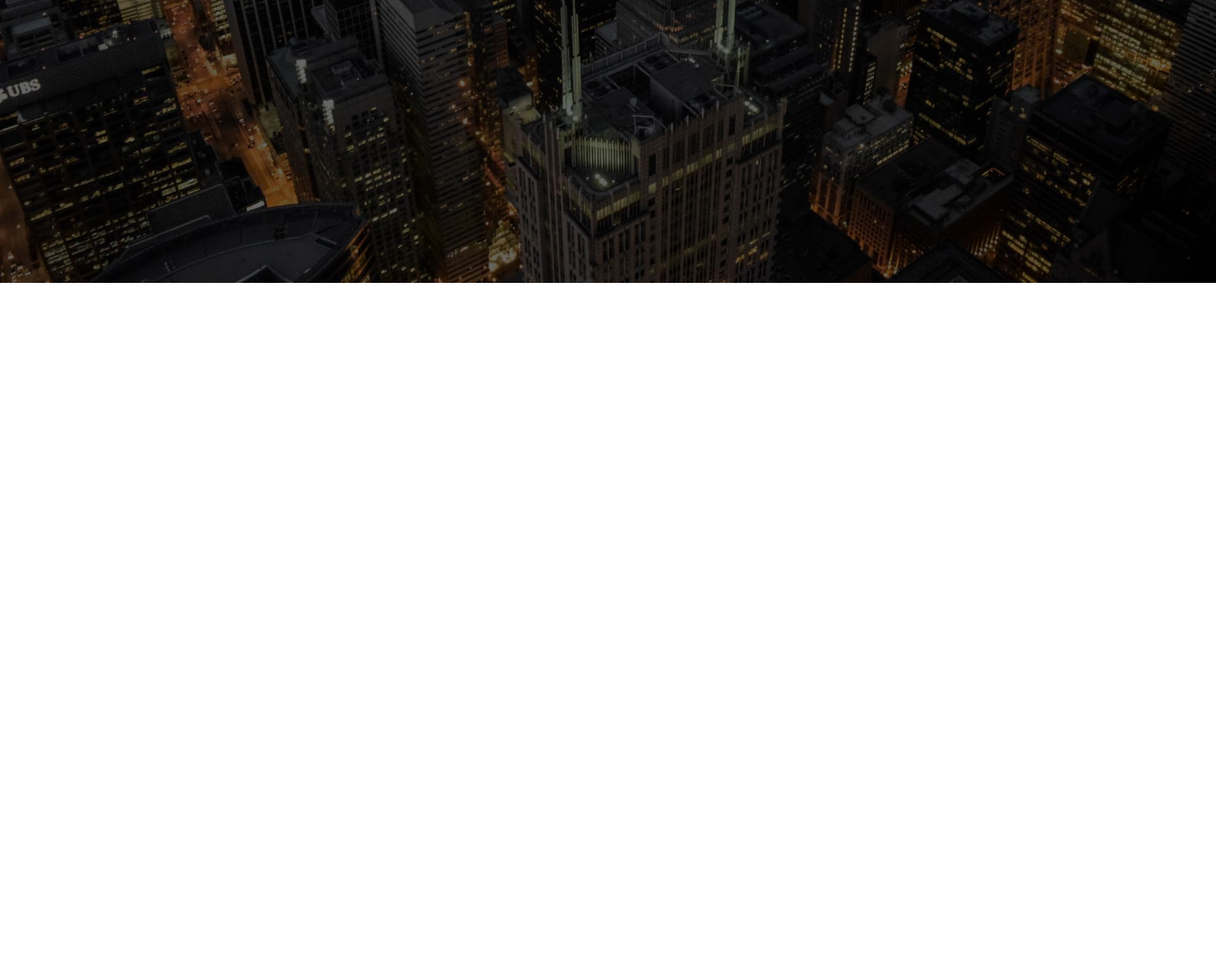
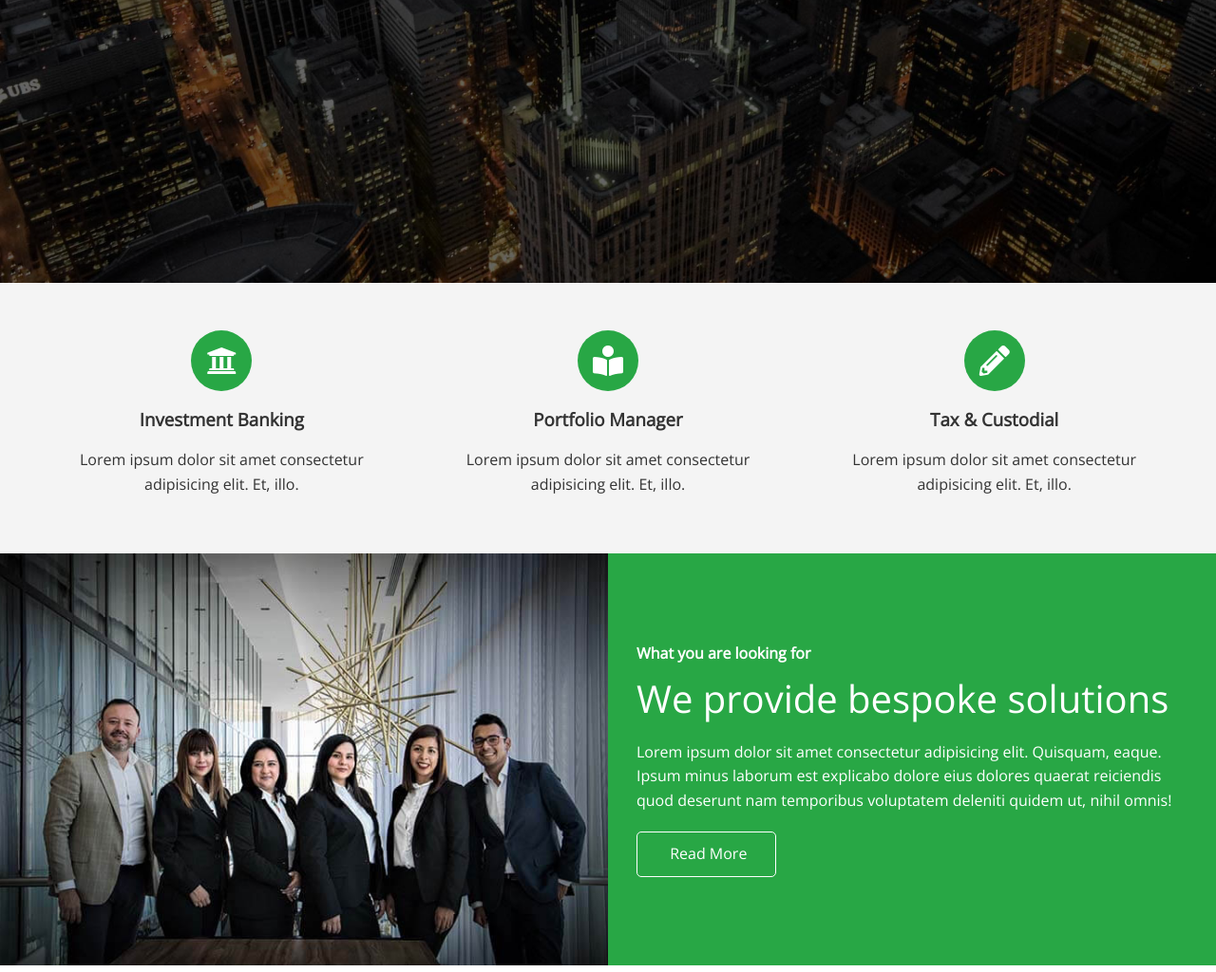
Before and after one commit to JakeHumphries/static-edge-ledger, a plain HTML site: page index.html in a window 1280 px wide. Shown: the part 502-1526 px from the top of the page at 95% size. Before the commit the page ends 800 px from the top, so only its background shows below. Drawn offline with nearby package versions, Linux system fonts and the light colour scheme.

Commit message:
feat: added about icons html & css

```diff
--- a/css/style.css
+++ b/css/style.css
@@ -110,3 +110,21 @@ img {
 .hero * {
   z-index: 10;
 }
+
+/* Icons */
+.icons {
+  padding: 30px;
+}
+
+.icons h3 {
+  font-weight: bold;
+  margin-bottom: 15px;
+}
+
+.icons i {
+  background-color: #28a745;
+  color: #fff;
+  padding: 1rem;
+  border-radius: 50%;
+  margin-bottom: 15px;
+}
--- a/css/utilities.css
+++ b/css/utilities.css
@@ -22,22 +22,90 @@
   opacity: 0.9;
 }
 
-.btn-primary {
+.btn-primary,
+.bg-primary {
   background: #28a745;
   color: #fff;
 }
 
-.btn-secondary {
+.btn-secondary,
+.bg-secondary {
   background: #0284d0;
   color: #fff;
 }
 
-.btn-dark {
+.btn-dark,
+.bg-dark {
   background: #333;
   color: #fff;
 }
 
-.btn-light {
+.btn-light,
+.bg-light {
   background: #f4f4f4;
   color: #333;
 }
+
+.btn-outline {
+  background: transparent;
+  border: 1px solid #fff;
+}
+
+/* Flex Items */
+.flex-items {
+  display: flex;
+  text-align: center;
+  justify-content: center;
+  text-align: center;
+  height: 100%;
+}
+
+.flex-items > div {
+  padding: 20px;
+}
+
+/* Flex Columns */
+.flex-columns .row {
+  display: flex;
+  flex-direction: row;
+  flex-wrap: wrap;
+  width: 100%;
+}
+
+.flex-columns .column {
+  display: flex;
+  flex-direction: column;
+  flex-basis: 100%;
+  flex: 1;
+}
+
+.flex-columns .column .column-1,
+.flex-columns .column .column-2 {
+  height: 100%;
+}
+
+.flex-columns img {
+  width: 100%;
+  height: 100%;
+  object-fit: cover;
+}
+.flex-columns .column-2 {
+  display: flex;
+  flex-direction: column;
+  align-items: flex-start;
+  justify-content: center;
+  padding: 30px;
+}
+
+.flex-columns h2 {
+  font-size: 40px;
+  font-weight: 100;
+}
+
+.flex-columns h4 {
+  margin-bottom: 10px;
+}
+
+.flex-columns p {
+  margin: 20px 0;
+}
--- a/index.html
+++ b/index.html
@@ -10,6 +10,7 @@
 </head>
 <body id="home">
   <header class="hero">
+
     <div class="navbar" id="navbar">
       <h1 class="logo">
         <span class="text-primary"><i class="fas fa-book-open"></i> Edge</span>Ledger
@@ -30,6 +31,56 @@
       <p>We provide world class financial assistance</p>
       <a href="#about" class="btn"><i class="fas fa-chevron-right"></i> Read More</a>
     </div>
+
   </header>
+  <main>
+    <!-- about: icons -->
+    <section class="icons bg-light" id="about">
+      <div class="flex-items">
+        <div>
+          <i class="fas fa-university fa-2x"></i>
+          <div>
+            <h3>Investment Banking</h3>
+            <p>Lorem ipsum dolor sit amet consectetur adipisicing elit. Et, illo.</p>
+          </div>
+        </div>
+        <div>
+          <i class="fas fa-book-reader fa-2x"></i>
+          <div>
+            <h3>Portfolio Manager</h3>
+            <p>Lorem ipsum dolor sit amet consectetur adipisicing elit. Et, illo.</p>
+          </div>
+        </div>
+        <div>
+          <i class="fas fa-pencil-alt fa-2x"></i>
+          <div>
+            <h3>Tax & Custodial</h3>
+            <p>Lorem ipsum dolor sit amet consectetur adipisicing elit. Et, illo.</p>
+          </div>
+        </div>
+      </div>
+    </section>
+
+    <!-- about: solutions -->
+    <section class="solutions flex-columns">
+      <div class="row">
+        <div class="column">
+          <div class="column-1">
+            <img src="images/home/people.jpg" alt="">
+          </div>
+        </div>
+        <div class="column">
+          <div class="column-2 bg-primary">
+            <h4>What you are looking for</h4>
+            <h2>We provide bespoke solutions</h2>
+            <p>Lorem ipsum dolor sit amet consectetur adipisicing elit. Quisquam, eaque. Ipsum minus laborum est explicabo dolore eius dolores quaerat reiciendis quod deserunt nam temporibus voluptatem deleniti quidem ut, nihil omnis!</p>
+            <a href="#" class="btn btn-outline">
+              <i class="fas fa-chevron"></i>
+              Read More</a>
+          </div>
+        </div>
+      </div>
+    </section>
+  </main>
 </body>
 </html>
```
